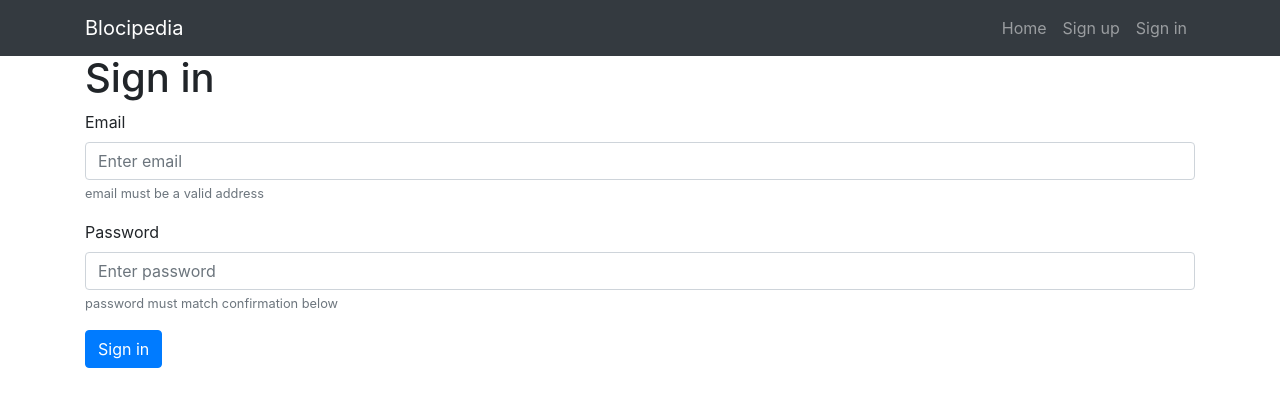
After one commit to ArataKagan/bloccipedia, a Node server app: page /users/sign_in in a window 1280 px wide. The commit adds this page. Shown: the top 407 px of the page. Run offline with Node 20, Linux system fonts and the light colour scheme; some libraries are stand-ins or nearby versions.

Commit message:
user sign in sign out done

```diff
--- a/src/config/main-config.js
+++ b/src/config/main-config.js
@@ -5,7 +5,7 @@ const bodyParser = require("body-parser");
 const expressValidator = require("express-validator");
 const session = require("express-session");
 const flash = require("express-flash");
-const passportConfig = require("./passport-config");
+const passportConfig = require("./passport");
 const logger = require("morgan");
 
 
--- a/src/controllers/userController.js
+++ b/src/controllers/userController.js
@@ -24,5 +24,27 @@ module.exports = {
                 })
             }
         });
+    },
+
+    signInForm(req, res, next){
+        res.render("users/sign_in");
+    },
+
+    signIn(req, res, next){
+        passport.authenticate("local")(req, res, function(){
+            if(!req.user){
+                req.flash("notice", "Sign in failed. Please try again.");
+                res.redirect("/users/sign_in");
+            } else {
+                req.flash("notice", "You've successfully signed in!");
+                res.redirect("/");
+            }
+        })
+    },
+
+    signOut(req, res, next){
+        req.logout();
+        req.flash("notice","You've successfully signed out!");
+        res.redirect("/");
     }
 }
--- a/src/routes/users.js
+++ b/src/routes/users.js
@@ -5,5 +5,8 @@ const validation = require("./validation");
 
 router.get("/users/sign_up", userController.signUp);
 router.post("/users", validation.validateUsers, userController.create);
+router.get("/users/sign_in", userController.signInForm);
+router.post("/users/sign_in", validation.validateUsers, userController.signIn);
+router.get("/users/sign_out", userController.signOut);
 
 module.exports = router;
--- a/src/views/static/partials/messages.ejs
+++ b/src/views/static/partials/messages.ejs
@@ -1,15 +1,19 @@
-<% if(messages.error) { %>
+<% if(messages.error || messages.notice) { %>
 
-    <div class="alert alert-warning alert-dismissible fade show" role="alert">
+    <div class="alert alert-<%= messages.error ? 'danger' : 'warning' %> alert-dismissible fade show" role="alert">
         <button type="button" class="close" data-dismiss="alert" aria-label="Close">
             <span area-hidden="true">&times;</span>
         </button>
-        Validation errors;
-        <ul>
-            <% messages.error.forEach((err) => { %>
-                <li><%= `${err.param} ${err.msg}` %></li>
-            <% }) %>
-        </ul>
+
+        <% if(messages.error) { %>
+            Validation errors:
+            <ul>
+                <% messages.error.forEach((err) => { %>
+                    <li><%= `${err.param} ${err.msg}` %></li>
+                <% }) %>
+            </ul>
+        <% } else { %>
+                <p><%= messages.notice %></p>
+            <% } %>
     </div>
-
 <% } %>
--- a/src/views/static/partials/navbar.ejs
+++ b/src/views/static/partials/navbar.ejs
@@ -7,10 +7,20 @@
           <div class="collapse navbar-collapse" id="navbarResponsive">
             <ul class="navbar-nav ml-auto">
               <li class="nav-item">
-                <a class="nav-link" href="#">Home
-                  <span class="sr-only">(current)</span>
-                </a>
+                <a class="nav-link" href="/">Home</a>
               </li>
+              <% if(currentUser) { %>
+                <li class="nav-item">
+                  <a class="nav-link" href="/users/sign_out">Sign out</a>
+                </li>
+              <% } else { %>
+                <li class="nav-item">
+                    <a class="nav-link" href="/users/sign_up">Sign up</a>
+                </li>
+                <li class="nav-item">
+                    <a class="nav-link" href="/users/sign_in">Sign in</a>
+                </li>
+              <% } %>
             </ul>
           </div>
         </div>
--- /dev/null
+++ b/src/views/users/sign_in.ejs
@@ -0,0 +1,33 @@
+<!DOCTYPE html>
+<html>
+    <head>
+        <% include ../static/partials/head.ejs %>
+    </head>
+    <body>
+        <% include ../static/partials/navbar.ejs %>
+        <main class="container">
+            <% include ../static/partials/messages.ejs %>
+            <h1>Sign in</h1>
+
+            <form action="/users/sign_in" method="post">
+                <div class="form-group">
+                    <label for="email">Email</label>
+                    <input type="email" class="form-control" name="email" aria-describedby="emailHelp" placeholder="Enter email">
+                    <small class="text-muted" id="emailHelp">email must be a valid address</small>
+                </div>
+
+                <div class="form-group">
+                    <label for="password">Password</label>
+                    <input type="password" class="form-control" name="password" aria-describedby="passwordHelp" placeholder="Enter password">
+                    <small class="text-muted" id="passwordHelp">password must match confirmation below</small>
+                </div>
+
+                <button type="submit" class="btn btn-primary">Sign in</button>
+            </form>
+        </main>
+
+        <% include ../static/partials/baseScripts.ejs %>
+
+    </body>
+
+</html>
```
Also changed, not shown: src/config/passport.js (renamed from src/config/passport-config.js).
